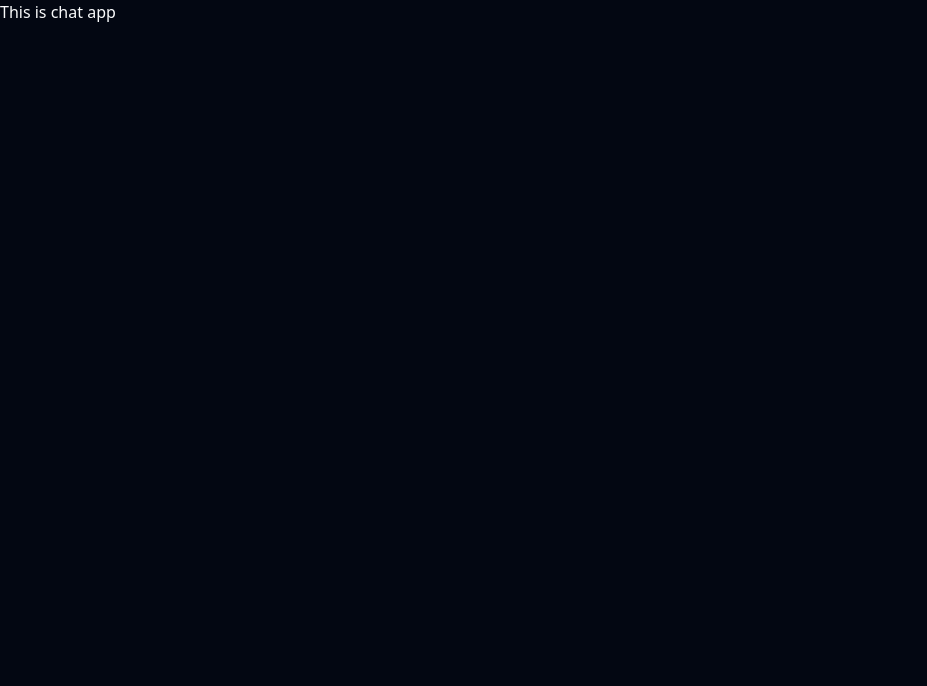
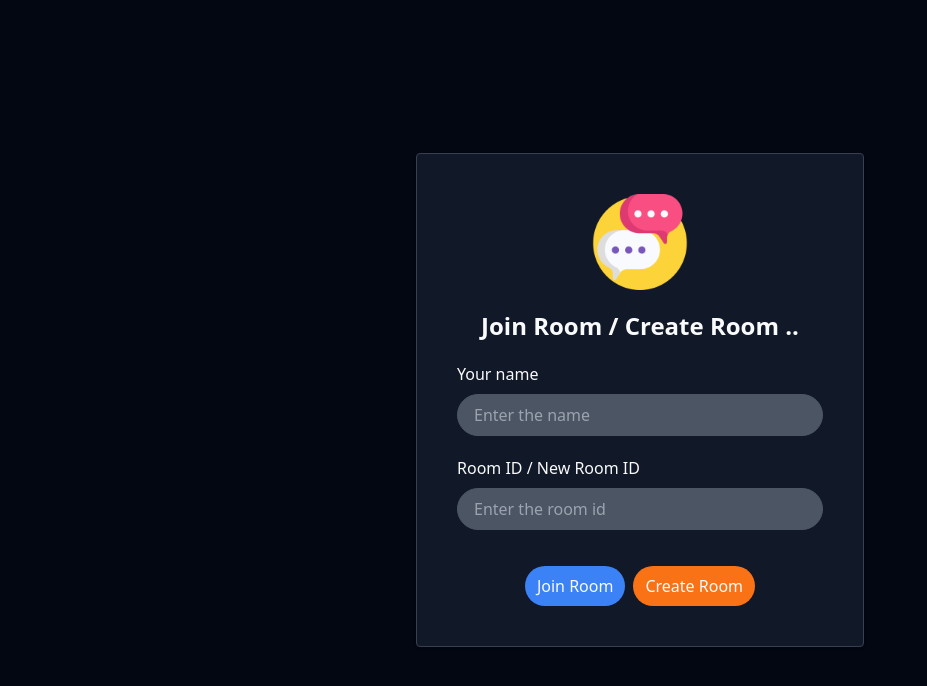
Before and after one commit to prathamlashkari/web-socket-chat-app-spring-boot, a React (Vite) app in the folder Chat-app-FrontEnd/: page /chat in a window 1280 px wide. Shown: the top 686 px of the page, without its empty margins (0-927 px from the left). Built offline with nearby package versions, Linux system fonts and the light colour scheme.

Commit message:
created basic ui

```diff
--- a/Chat-app-FrontEnd/src/component/JoinCreateChat.jsx
+++ b/Chat-app-FrontEnd/src/component/JoinCreateChat.jsx
@@ -1,3 +1,5 @@
+import chatIcon from "../asset/chat.png";
+
 const JoinCreateChat = () => {
   return (
     <div className="min-h-screen flex items-center justify-center ">
@@ -15,8 +17,8 @@ const JoinCreateChat = () => {
             Your name
           </label>
           <input
-            onChange={handleFormInputChange}
-            value={detail.userName}
+            // onChange={handleFormInputChange}
+            // value={detail.userName}
             type="text"
             id="name"
             name="userName"
@@ -32,8 +34,8 @@ const JoinCreateChat = () => {
           </label>
           <input
             name="roomId"
-            onChange={handleFormInputChange}
-            value={detail.roomId}
+            // onChange={handleFormInputChange}
+            // value={detail.roomId}
             type="text"
             id="name"
             placeholder="Enter the room id"
@@ -44,13 +46,13 @@ const JoinCreateChat = () => {
         {/* button  */}
         <div className="flex justify-center gap-2 mt-4">
           <button
-            onClick={joinChat}
+            // onClick={joinChat}
             className="px-3 py-2 dark:bg-blue-500 hover:dark:bg-blue-800 rounded-full"
           >
             Join Room
           </button>
           <button
-            onClick={createRoom}
+            // onClick={createRoom}
             className="px-3 py-2 dark:bg-orange-500 hover:dark:bg-orange-800 rounded-full"
           >
             Create Room
--- a/Chat-app-FrontEnd/src/config/Router.jsx
+++ b/Chat-app-FrontEnd/src/config/Router.jsx
@@ -1,11 +1,12 @@
 import React from "react";
 import { BrowserRouter, Routes, Route } from "react-router";
 import App from "../App.jsx";
+import JoinCreateChat from "../component/JoinCreateChat.jsx";
 const Router = () => {
   return (
     <Routes>
       <Route path="/" element={<App />} />
-      <Route path="/chat" element={<h1>This is chat app</h1>} />
+      <Route path="/chat" element={<JoinCreateChat />} />
     </Routes>
   );
 };
```
Also changed, not shown: Chat-app-FrontEnd/src/asset/chat.png (renamed from Chat-app-FrontEnd/public/chat.png).
